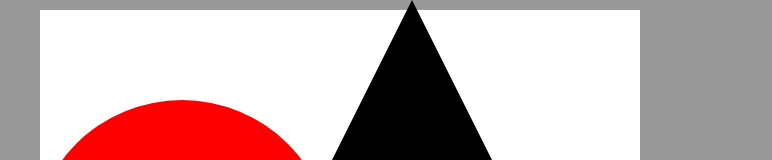
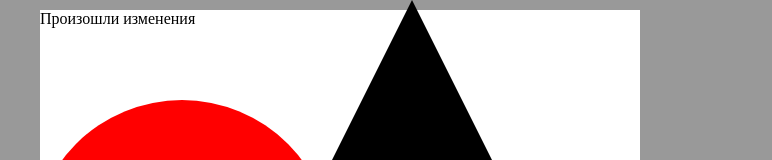
Before and after one commit to SokolovaAnastasiia/Wikimedium_b20dz07, a plain HTML site: page art.html in a window 1280 px wide. Shown: the top 160 px of the page, without its empty margins (168-940 px from the left). Drawn offline with Linux system fonts and the light colour scheme.

Commit message:
Update art.html

```diff
--- a/art.html
+++ b/art.html
@@ -148,6 +148,7 @@
 </head>
 <body>
     <artboard>
+      <p>Произошли изменения</p>
         <div class="black"></div>
         <div class="red"></div>
         <div class="orange"></div>
```
